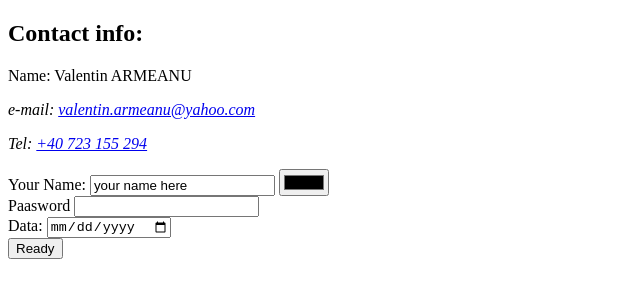
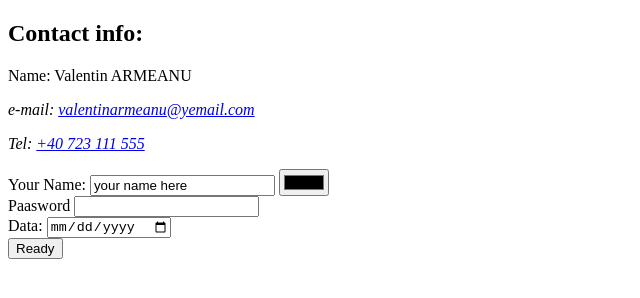
Before and after one commit to ValentinArmeanu/CV, a plain HTML site: page contactMe.html in a window 1280 px wide. Shown: the full height of the page, 0-640 px from the left. Drawn offline with Linux system fonts and the light colour scheme.

Commit message:
Update contactMe.html

```diff
--- a/contactMe.html
+++ b/contactMe.html
@@ -12,14 +12,14 @@
     <address>
       <p>
         e-mail:
-        <a href="mailto:valentin.armeanu@yahoo.com"
-          >valentin.armeanu@yahoo.com</a
+        <a href="mailto:valentinarmeanu@email.com"
+          >valentinarmeanu@yemail.com</a
         >
       </p>
 
       <p>
         Tel:
-        <a href="tel:+40723111555">+40 723 155 294</a>
+        <a href="tel:+40723111555">+40 723 111 555</a>
       </p>
     </address>
 
```
